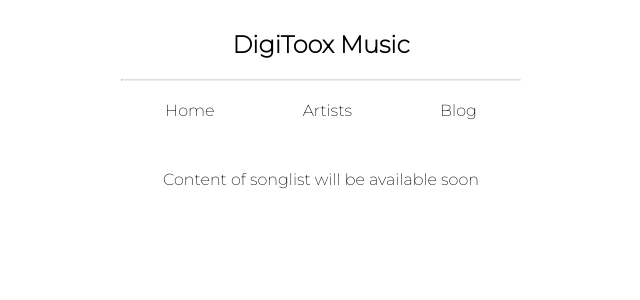
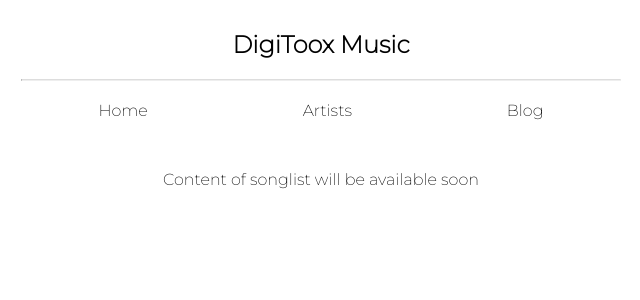
Before and after one commit to devster19/usereactjs, a React (Create React App) app: page / in a window 1280 px wide. Shown: the top 300 px of the page, without its empty margins (319-959 px from the left). Built offline with nearby package versions, Linux system fonts and the light colour scheme.

Commit message:
use components

```diff
--- a/src/App.scss
+++ b/src/App.scss
@@ -1,7 +1,8 @@
 .App {
-  max-width: 400px;
+  max-width: 600px;
   margin: 30px auto;
   text-align: center;
+  width:100%;
 }
 nav{
 
```
